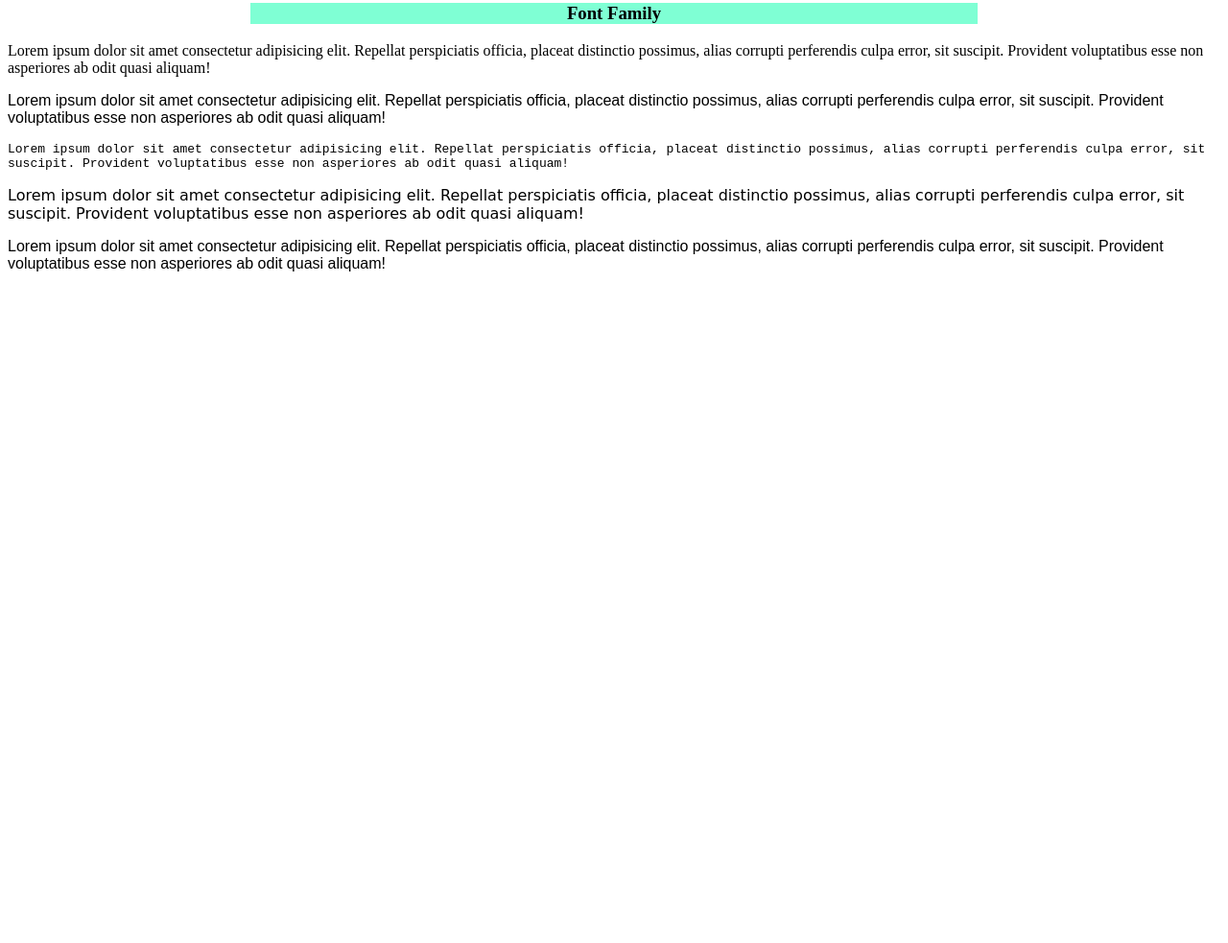
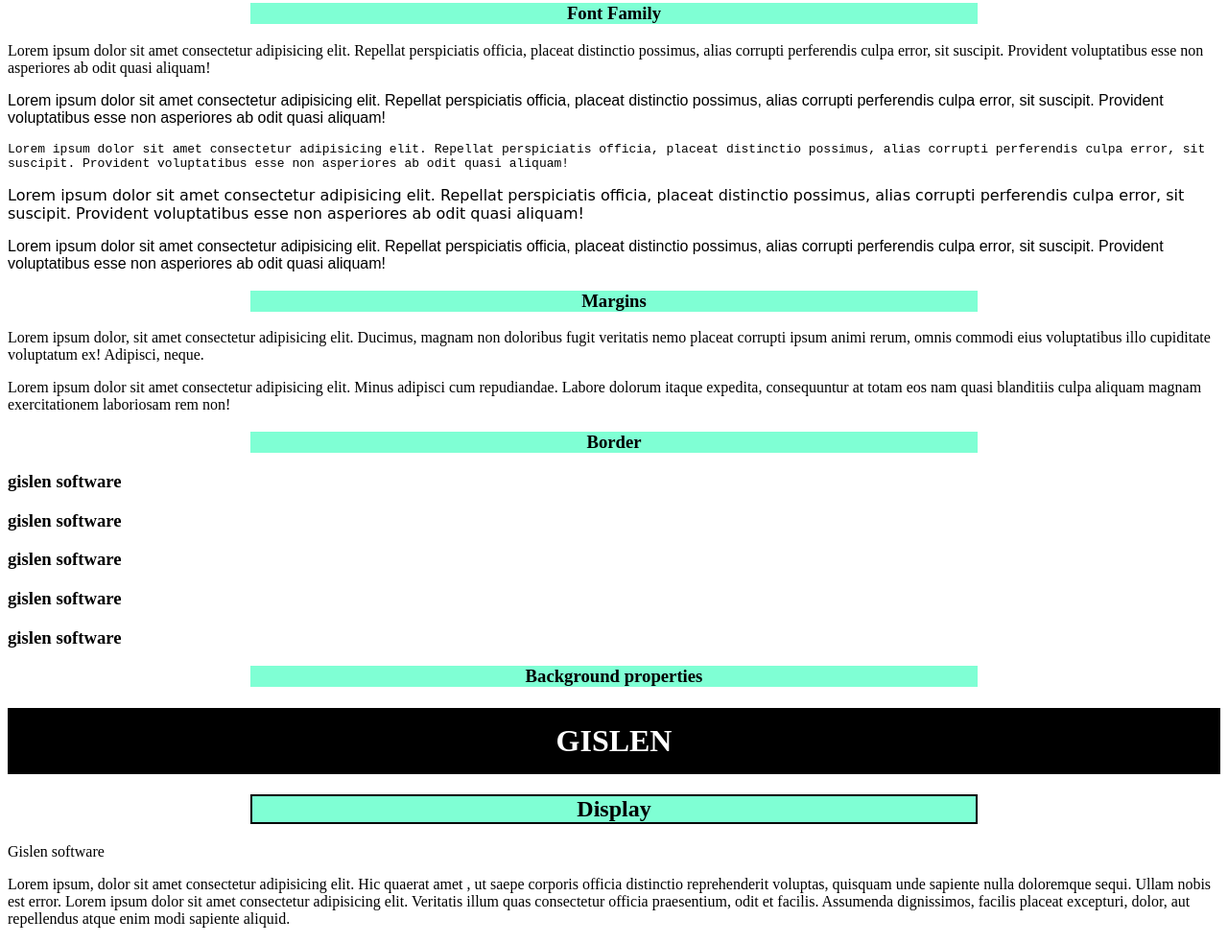
Before and after one commit to sabarirajpazhani/CSS_Learning, a plain HTML site: page index.html in a window 1280 px wide. Shown: the part 2526-3509 px from the top of the page at 96% size. Before the commit the page ends 2826 px from the top, so only its background shows below. Drawn offline with Linux system fonts and the light colour scheme; a web font is replaced by a local one.

Commit message:
Update index.html

```diff
--- a/index.html
+++ b/index.html
@@ -159,5 +159,46 @@
       perferendis culpa error, sit suscipit. Provident voluptatibus esse non
       asperiores ab odit quasi aliquam!
     </p>
+
+    <h3 class="title">Margins</h3>
+    <p class="para">
+      Lorem ipsum dolor, sit amet consectetur adipisicing elit. Ducimus, magnam
+      non doloribus fugit veritatis nemo placeat corrupti ipsum animi rerum,
+      omnis commodi eius voluptatibus illo cupiditate voluptatum ex! Adipisci,
+      neque.
+    </p>
+    <p class="paras">
+      Lorem ipsum dolor sit amet consectetur adipisicing elit. Minus adipisci
+      cum repudiandae. Labore dolorum itaque expedita, consequuntur at totam eos
+      nam quasi blanditiis culpa aliquam magnam exercitationem laboriosam rem
+      non!
+    </p>
+
+    <h3 class="title">Border</h3>
+
+    <h3 class="b1">gislen software</h3>
+    <h3 class="b2">gislen software</h3>
+    <h3 class="b3">gislen software</h3>
+    <h3 class="b4">gislen software</h3>
+    <h3 class="b5">gislen software</h3>
+
+    <h3 class="title">Background properties</h3>
+    <h1 class="clip">GISLEN</h1>
+
+    <h2 class="title">Display</h2>
+    <div>
+      <div>
+        Gislen software
+      </div>
+      <p>
+        Lorem ipsum, dolor sit amet consectetur adipisicing elit.
+        <span>Hic quaerat amet </span>, ut saepe corporis officia distinctio
+        reprehenderit voluptas, quisquam unde sapiente nulla doloremque sequi.
+        Ullam nobis est error. Lorem ipsum dolor sit amet consectetur
+        adipisicing elit. Veritatis illum quas consectetur officia praesentium,
+        odit et facilis. Assumenda dignissimos, facilis placeat excepturi,
+        dolor, aut repellendus atque enim modi sapiente aliquid.
+      </p>
+    </div>
   </body>
 </html>
```
